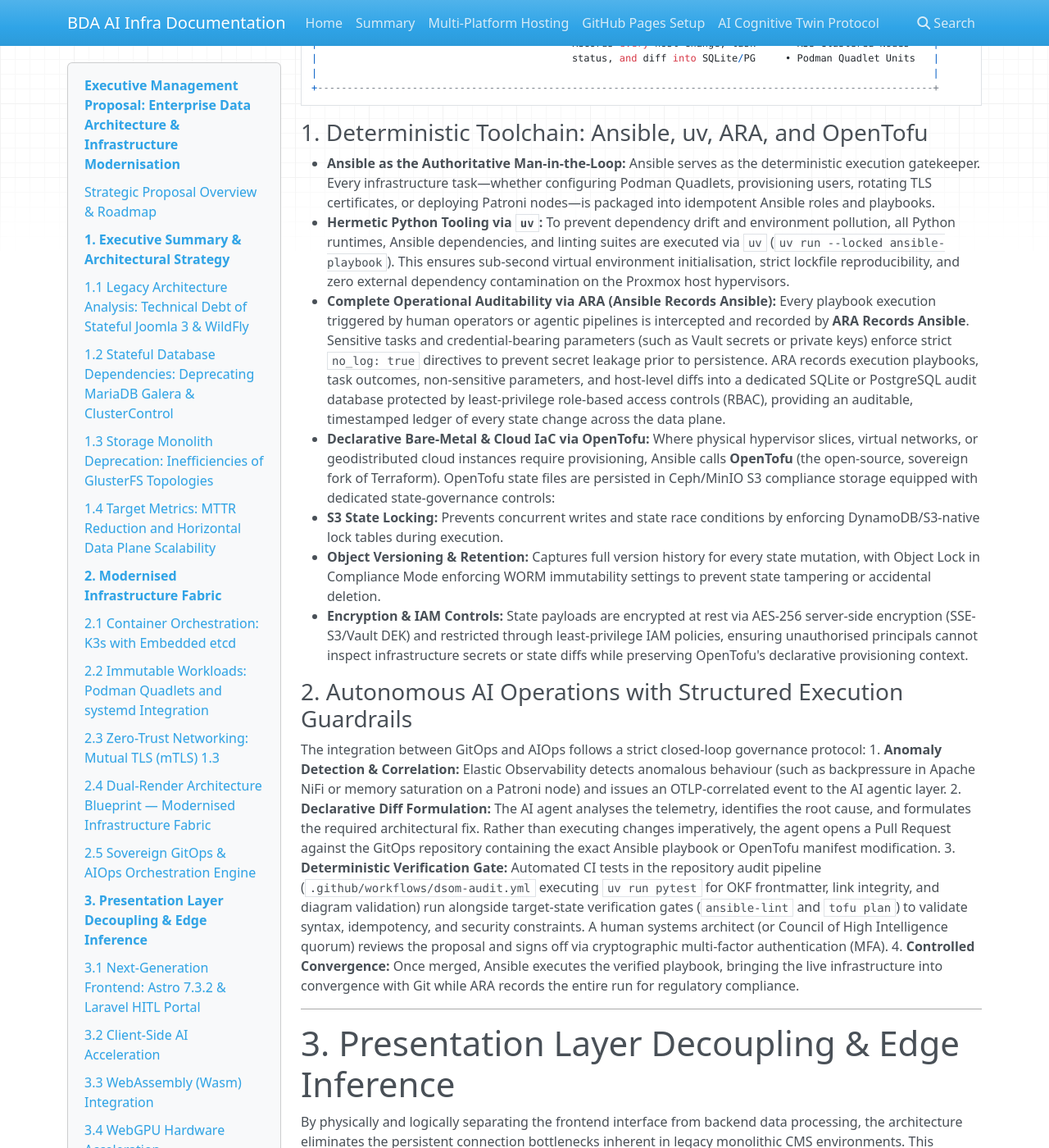
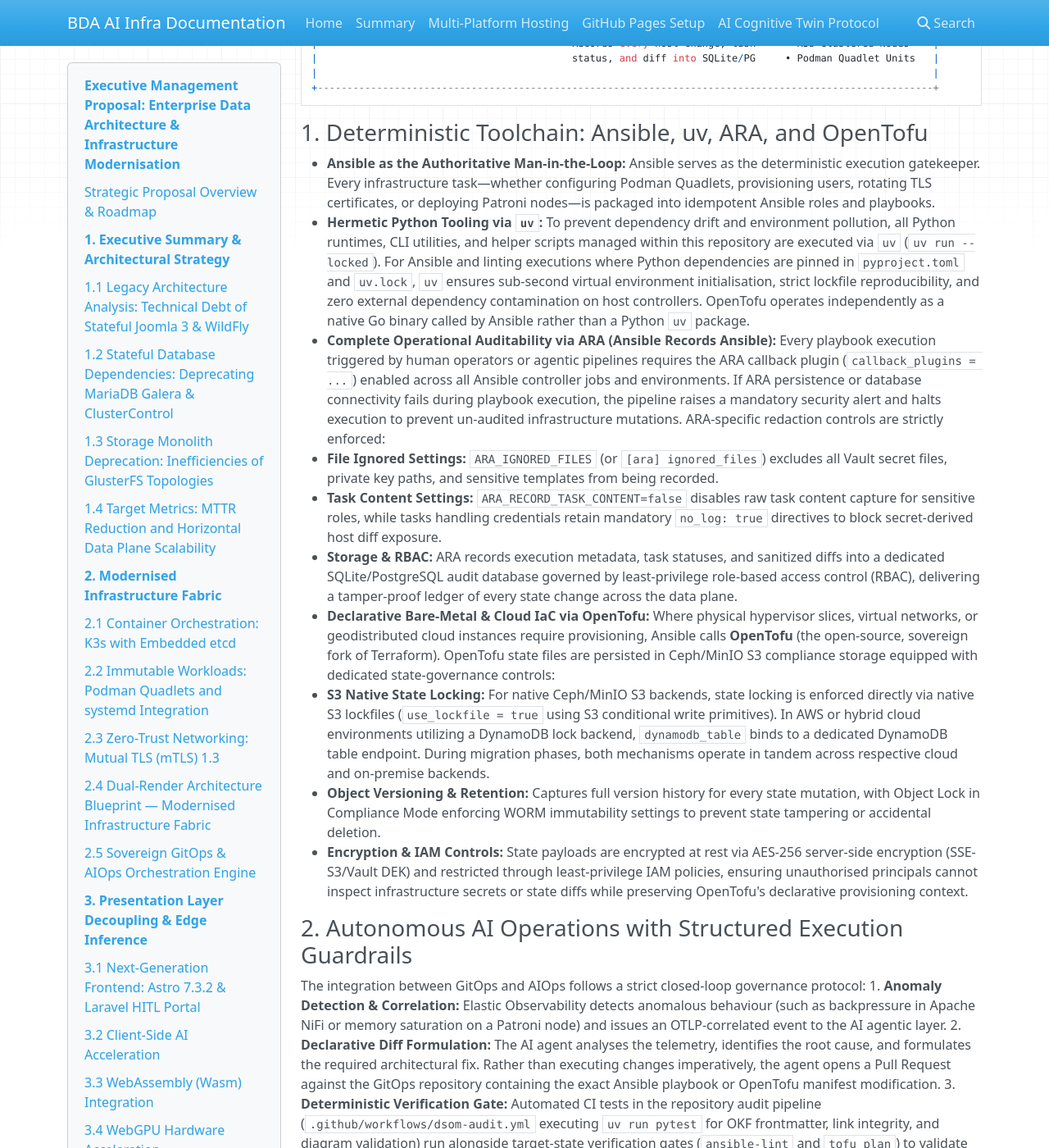
Before and after one commit to linuxmalaysia/bda-ai-infra, an MkDocs documentation site: the page built from docs/IT-MANAGEMENT-PROPOSAL.md, in a window 1280 px wide and 1400 px high, scrolled down 12437 px. Shown: the whole window at 82% size. Built offline with MkDocs 1.6.1, drawn with Linux system fonts in a browser that asks for light colours; nearby versions of some CDN libraries.

Commit message:
docs: update ARA callback policy, redaction, uv scope, and OpenTofu state locking in proposal
Co-authored-by: google-labs-jules[bot] <161369871+google-labs-jules[bot]@users.noreply.github.com>

```diff
--- a/docs/IT-MANAGEMENT-PROPOSAL.md
+++ b/docs/IT-MANAGEMENT-PROPOSAL.md
@@ -492,10 +492,13 @@ While autonomous AI agents and Elastic AIOps anomaly engines monitor workloads,
 
 ### 1. Deterministic Toolchain: Ansible, uv, ARA, and OpenTofu
 * **Ansible as the Authoritative Man-in-the-Loop:** Ansible serves as the deterministic execution gatekeeper. Every infrastructure task—whether configuring Podman Quadlets, provisioning users, rotating TLS certificates, or deploying Patroni nodes—is packaged into idempotent Ansible roles and playbooks.
-* **Hermetic Python Tooling via `uv`:** To prevent dependency drift and environment pollution, all Python runtimes, Ansible dependencies, and linting suites are executed via `uv` (`uv run --locked ansible-playbook`). This ensures sub-second virtual environment initialisation, strict lockfile reproducibility, and zero external dependency contamination on the Proxmox host hypervisors.
-* **Complete Operational Auditability via ARA (Ansible Records Ansible):** Every playbook execution triggered by human operators or agentic pipelines is intercepted and recorded by **ARA Records Ansible**. Sensitive tasks and credential-bearing parameters (such as Vault secrets or private keys) enforce strict `no_log: true` directives to prevent secret leakage prior to persistence. ARA records execution playbooks, task outcomes, non-sensitive parameters, and host-level diffs into a dedicated SQLite or PostgreSQL audit database protected by least-privilege role-based access controls (RBAC), providing an auditable, timestamped ledger of every state change across the data plane.
+* **Hermetic Python Tooling via `uv`:** To prevent dependency drift and environment pollution, all Python runtimes, CLI utilities, and helper scripts managed within this repository are executed via `uv` (`uv run --locked`). For Ansible and linting executions where Python dependencies are pinned in `pyproject.toml` and `uv.lock`, `uv` ensures sub-second virtual environment initialisation, strict lockfile reproducibility, and zero external dependency contamination on host controllers. OpenTofu operates independently as a native Go binary called by Ansible rather than a Python `uv` package.
+* **Complete Operational Auditability via ARA (Ansible Records Ansible):** Every playbook execution triggered by human operators or agentic pipelines requires the ARA callback plugin (`callback_plugins = ...`) enabled across all Ansible controller jobs and environments. If ARA persistence or database connectivity fails during playbook execution, the pipeline raises a mandatory security alert and halts execution to prevent un-audited infrastructure mutations. ARA-specific redaction controls are strictly enforced:
+  * **File Ignored Settings:** `ARA_IGNORED_FILES` (or `[ara] ignored_files`) excludes all Vault secret files, private key paths, and sensitive templates from being recorded.
+  * **Task Content Settings:** `ARA_RECORD_TASK_CONTENT=false` disables raw task content capture for sensitive roles, while tasks handling credentials retain mandatory `no_log: true` directives to block secret-derived host diff exposure.
+  * **Storage & RBAC:** ARA records execution metadata, task statuses, and sanitized diffs into a dedicated SQLite/PostgreSQL audit database governed by least-privilege role-based access control (RBAC), delivering a tamper-proof ledger of every state change across the data plane.
 * **Declarative Bare-Metal & Cloud IaC via OpenTofu:** Where physical hypervisor slices, virtual networks, or geodistributed cloud instances require provisioning, Ansible calls **OpenTofu** (the open-source, sovereign fork of Terraform). OpenTofu state files are persisted in Ceph/MinIO S3 compliance storage equipped with dedicated state-governance controls:
-  * **S3 State Locking:** Prevents concurrent writes and state race conditions by enforcing DynamoDB/S3-native lock tables during execution.
+  * **S3 Native State Locking:** For native Ceph/MinIO S3 backends, state locking is enforced directly via native S3 lockfiles (`use_lockfile = true` using S3 conditional write primitives). In AWS or hybrid cloud environments utilizing a DynamoDB lock backend, `dynamodb_table` binds to a dedicated DynamoDB table endpoint. During migration phases, both mechanisms operate in tandem across respective cloud and on-premise backends.
   * **Object Versioning & Retention:** Captures full version history for every state mutation, with Object Lock in Compliance Mode enforcing WORM immutability settings to prevent state tampering or accidental deletion.
   * **Encryption & IAM Controls:** State payloads are encrypted at rest via AES-256 server-side encryption (SSE-S3/Vault DEK) and restricted through least-privilege IAM policies, ensuring unauthorised principals cannot inspect infrastructure secrets or state diffs while preserving OpenTofu's declarative provisioning context.
 
```
